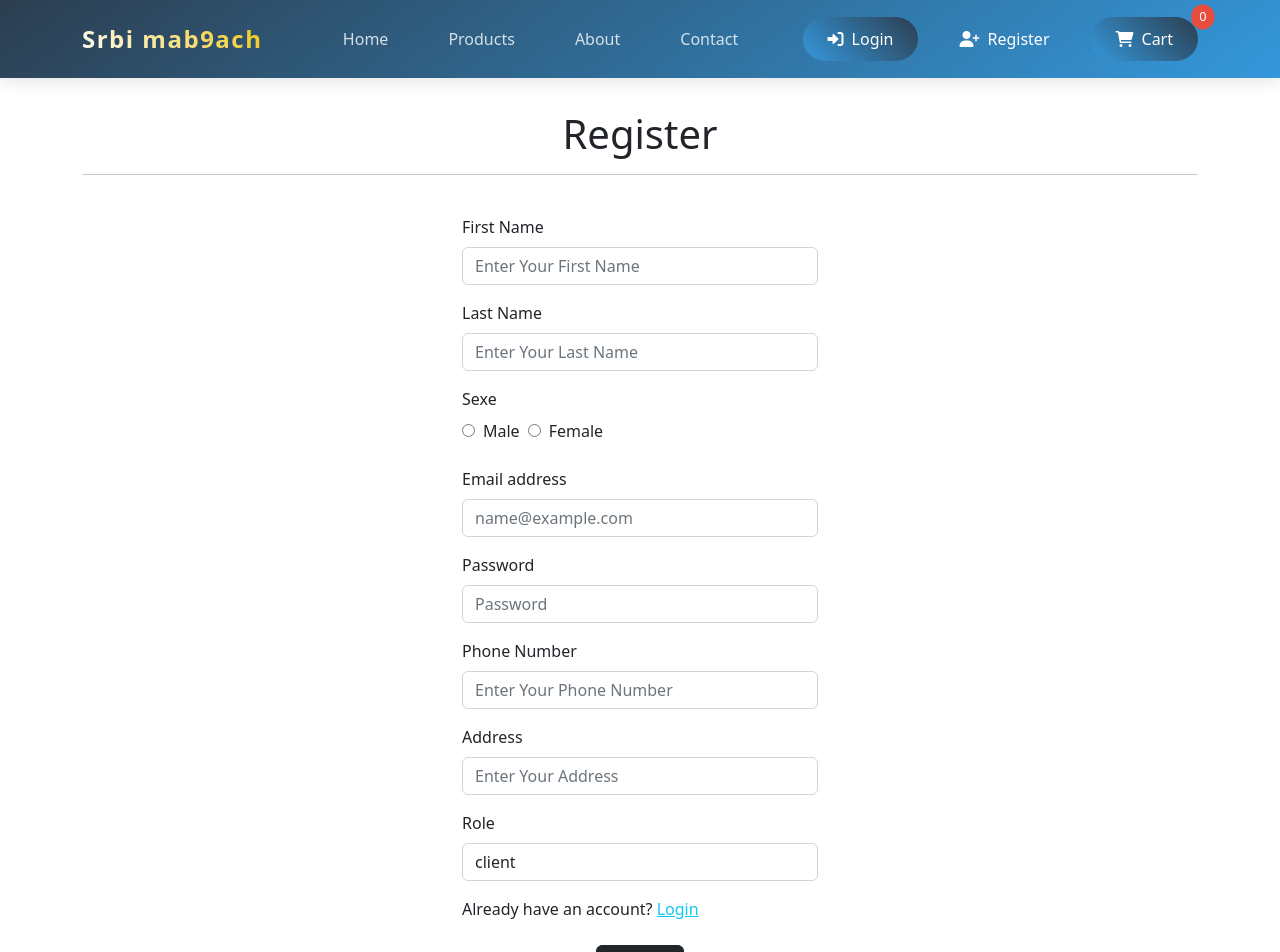
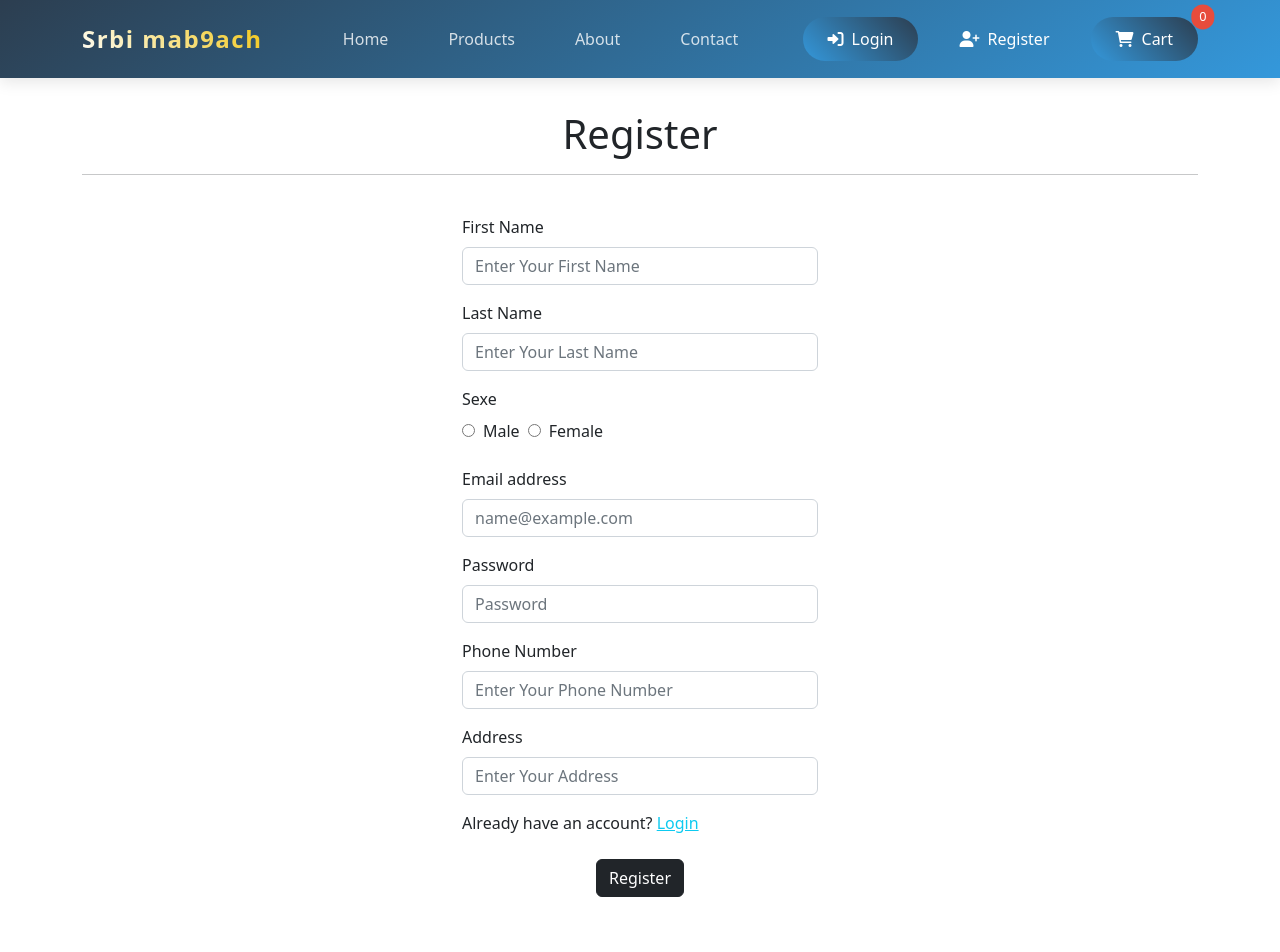
Before and after one commit to mohammedelahmar/Elegance_Shop, a React (Create React App) app in the folder client/: page /register in a window 1280 px wide. Shown: the top 952 px of the page. Built offline with nearby package versions, Linux system fonts and the light colour scheme.

Commit message:
modifying registre

```diff
--- a/client/src/pages/Register.jsx
+++ b/client/src/pages/Register.jsx
@@ -160,18 +160,7 @@ const Register = () => {
                                     onChange={handleChange}
                                 />
                             </div>
-                            <div className="form my-3">
-                                <label htmlFor="Role">Role</label>
-                                <input
-                                    type="text"
-                                    className="form-control"
-                                    id="Role"
-                                    name="role"
-                                    placeholder="Enter Your Role"
-                                    value={formData.role}
-                                    onChange={handleChange}
-                                />
-                            </div>
+
                             <div className="my-3">
                                 <p>Already have an account? <Link to="/login" className="text-decoration-underline text-info">Login</Link></p>
                             </div>
```
